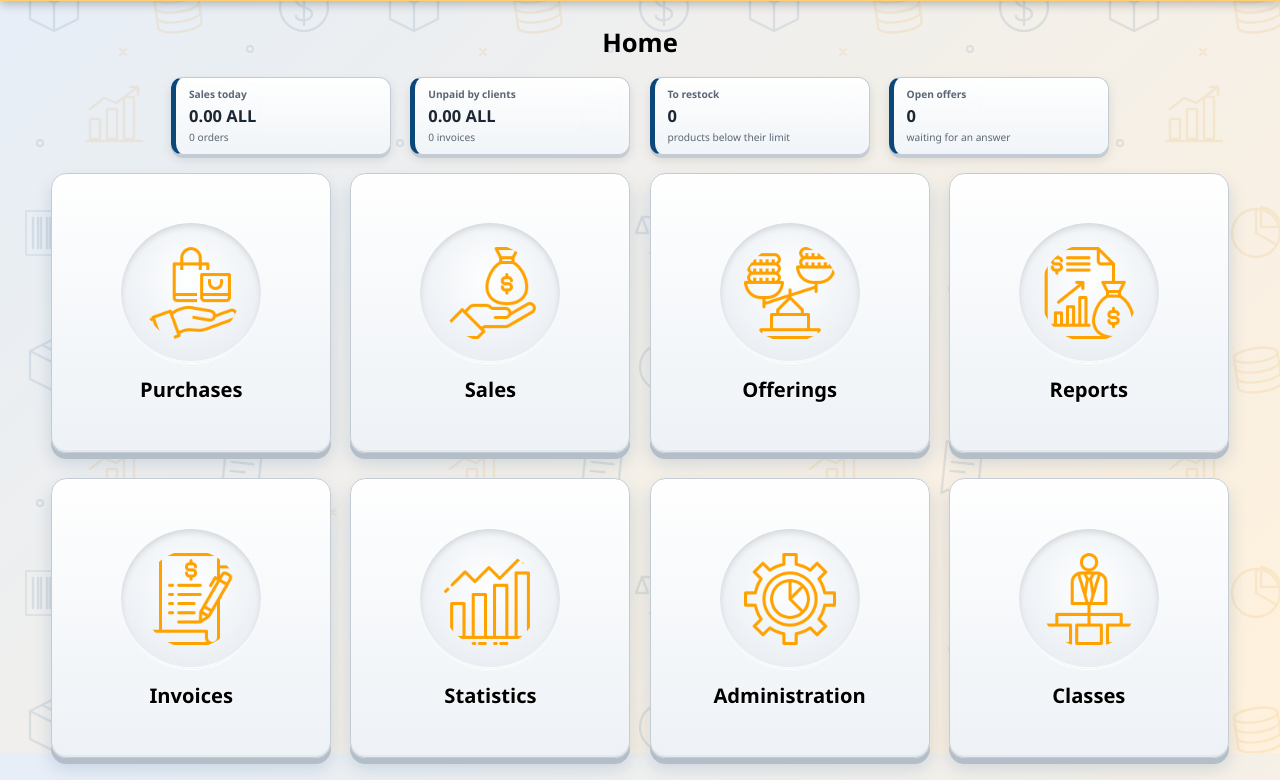
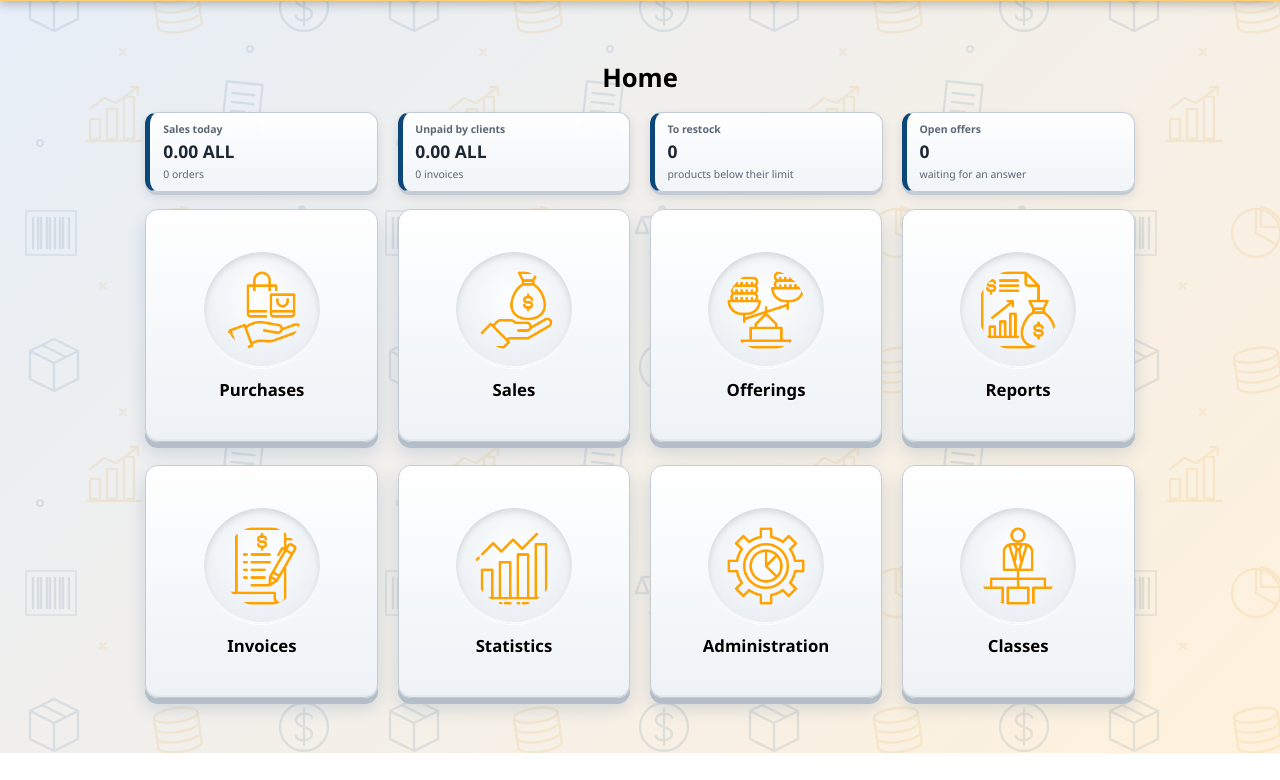
Before and after one commit to GLlgGL/Arkon, a Spring Boot app: page /home in a window 1280 px wide. Shown: the part 47-827 px from the top of the page. After the commit the page ends 800 px from the top, so only its background shows below. Run offline with Spring Boot 4, Linux system fonts and the light colour scheme; the visitor is signed in with stand-in values (Sample User, id 1); data that the repository does not hold is empty; some of the project's set-up classes (security, data sources, template engines, error pages and the like) are left out, and stand-ins take their place; database files in the repository are not loaded; some libraries are stand-ins or nearby versions.

Commit message:
Home cards fit the screen height, full name on account button

```diff
--- a/src/main/resources/static/css/app.css
+++ b/src/main/resources/static/css/app.css
@@ -2039,3 +2039,29 @@ body.home-body .strip-label, body.home-body .strip-note { font-size: clamp(.68re
 /* Top-right account button shows the full name; very long names are kept to one line */
 .acct-name { max-width: 13rem; white-space: nowrap; overflow: hidden; text-overflow: ellipsis; }
 @media (max-width: 1250px) { .acct-name { max-width: 9rem; } }
+
+/* HOME fit fix: the card grid and strip had their own fixed --tile (280/300px)
+   from older rules, which overrode the window-based size. Make them take the
+   size calculated on .home-center, and reserve less height for the bar,
+   title and strip (measured: about 21rem), so all cards fit on screen. */
+body.home-body .tiles,
+body.home-body .strip { --tile: inherit; --gap: inherit; }
+
+body.home-body .home-center {
+  --tile: clamp(110px, min(calc((100vw - 4rem - 3 * var(--gap)) / 4), calc((100vh - 21rem - var(--gap)) / 2)), 300px);
+}
+@supports (height: 100dvh) {
+  body.home-body .home-center {
+    --tile: clamp(110px, min(calc((100vw - 4rem - 3 * var(--gap)) / 4), calc((100dvh - 21rem - var(--gap)) / 2)), 300px);
+  }
+}
+@media (max-height: 760px) {
+  body.home-body .home-center {
+    --tile: clamp(100px, min(calc((100vw - 4rem - 3 * var(--gap)) / 4), calc((100vh - 17.5rem - var(--gap)) / 2)), 300px);
+  }
+}
+@media (max-width: 640px) {
+  body.home-body .home-center { --tile: min(calc((100vw - 1.5rem - var(--gap)) / 2), 220px); }
+}
+/* the 3D "key" edge under each card takes a few pixels; keep rows tight */
+body.home-body .tile { margin-bottom: 4px; }
```
Also changed, not shown: 3 other files.
